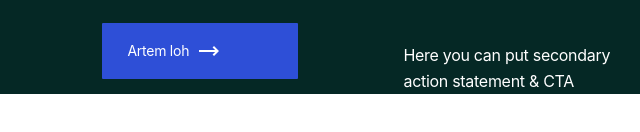
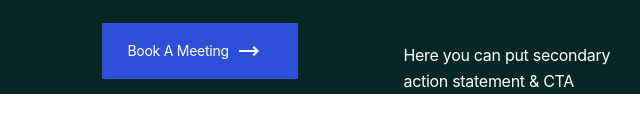
Before and after one commit to Ryazan-Amyderov/frontend-Yakovlev-Listvyagov, a website built with Vite: page index.html in a window 1280 px wide. Shown: the part 636-768 px from the top of the page, 0-640 px from the left. Built offline with nearby package versions, Linux system fonts and the light colour scheme.

Commit message:
Artem_ne_Loh

```diff
--- a/index.html
+++ b/index.html
@@ -44,7 +44,7 @@
               short, simple, descriptive and to the point.
             </p>
             <div class="main-page-one-button">
-              <div class="main-page-one-button__text-item parapraph-14">Artem loh</div>
+              <div class="main-page-one-button__text-item parapraph-14">Book A Meeting</div>
               <div class="main-page-one-button__arrow-item">
                 <svg width="20" height="10" viewBox="0 0 20 10" fill="none" xmlns="http://www.w3.org/2000/svg">
                   <path d="M16.17 6L13.59 8.59L15 10L20 5L15 0L13.59 1.41L16.17 4H0V6H16.17Z" fill="white" />
```
